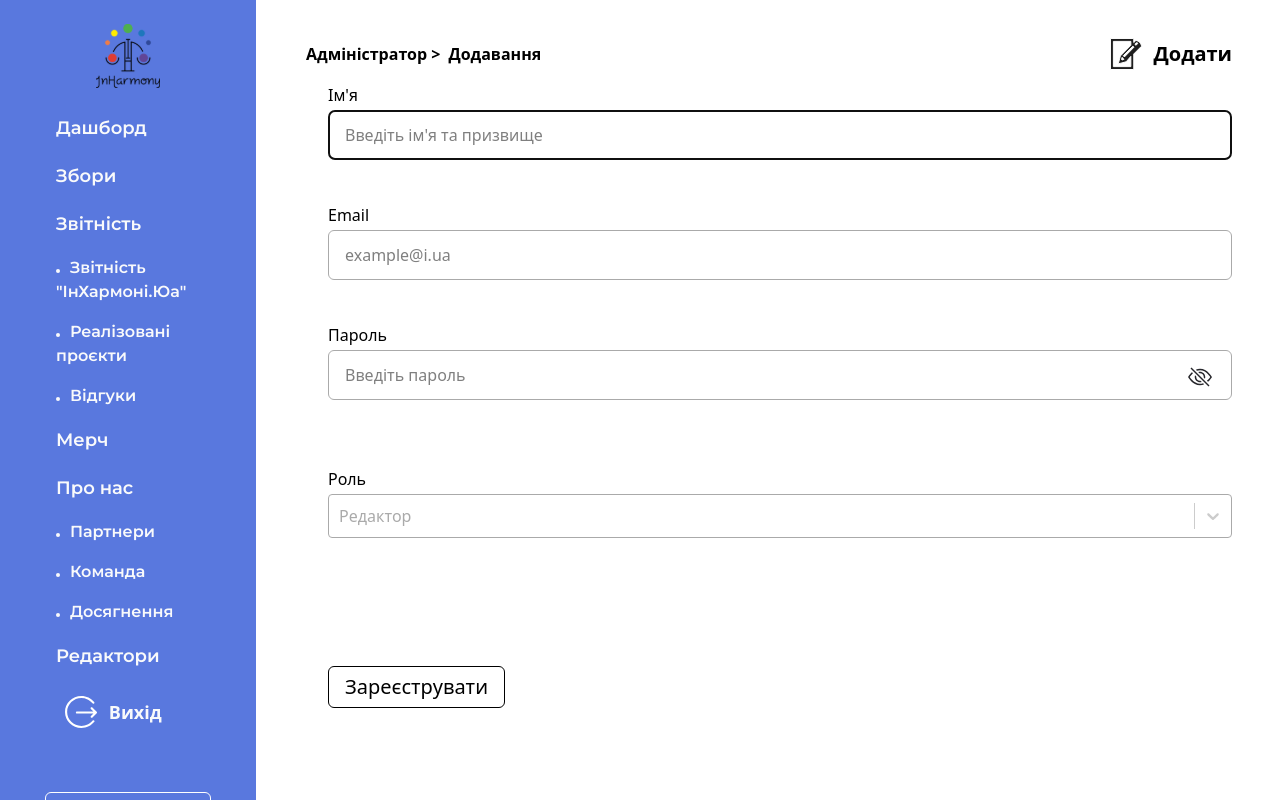
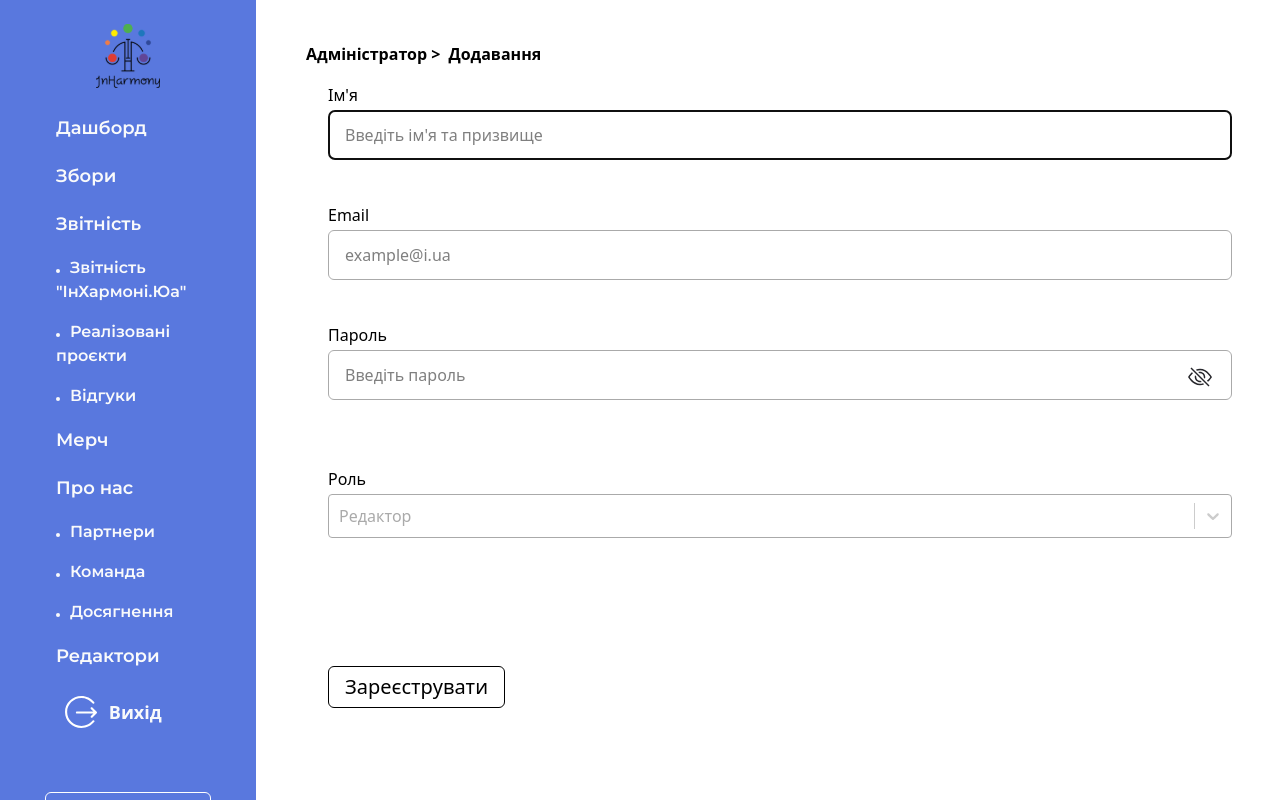
Before and after one commit to Serzh108/GoIT-Hackaton, a Next.js app: page /admin/new in a window 1280 px wide. Built offline with nearby package versions, Linux system fonts and the light colour scheme.

Commit message:
FIX | fixed issue in PageHeader

```diff
--- a/src/app/(pages)/admin/page.tsx
+++ b/src/app/(pages)/admin/page.tsx
@@ -5,7 +5,7 @@ const Admin = async () => {
   return(
     <section className="pageWrapper">
       <h1>Admin Page</h1>
-      <PageHeader />
+      <PageHeader isShowEditeImage />
       <UsersList />
     </section>
   )
--- a/src/components/PageHeader/PageHeader.tsx
+++ b/src/components/PageHeader/PageHeader.tsx
@@ -1,11 +1,16 @@
 'use client';
+import { FC } from "react";
 import Link from "next/link";
 import { usePathname, useRouter } from "next/navigation";
 import { INTERNAL_LINKS, pathRenderName } from "@/constants/constants";
 import { getPathRenderName } from "@/services/getPathRenderName";
 import Edit from '@/icons/edit.svg';
 
-const PageHeader = () => {
+type Props = {
+  isShowEditeImage?: boolean;
+};
+
+const PageHeader: FC<Props> = ({isShowEditeImage = false}) => {
   const path = usePathname();
   const router = useRouter();
 
@@ -42,6 +47,7 @@ const PageHeader = () => {
         ))}
       </ul>
 
+        {isShowEditeImage ? (
         <button
           type="button"
           title="Додати"
@@ -55,7 +61,7 @@ const PageHeader = () => {
             className="w-11 h-11 icon-actions-green"
           /> */}
           <span>Додати</span>
-        </button>
+        </button>) : (<div className="w-8 h-8"></div>)}
     </div>
   );
 };
--- a/src/components/UsersList/UserItem.tsx
+++ b/src/components/UsersList/UserItem.tsx
@@ -19,6 +19,7 @@ const UserItem: FC<Props> = ({user}) => {
   };
 
   const deleteHandler = async (id: string) => {
+    // !!! Insert Model with delede confirmation
    console.log(' delete: ', id);
     const result = await deleteUser(id);
     console.log(' - result1 -> ', result);
```
